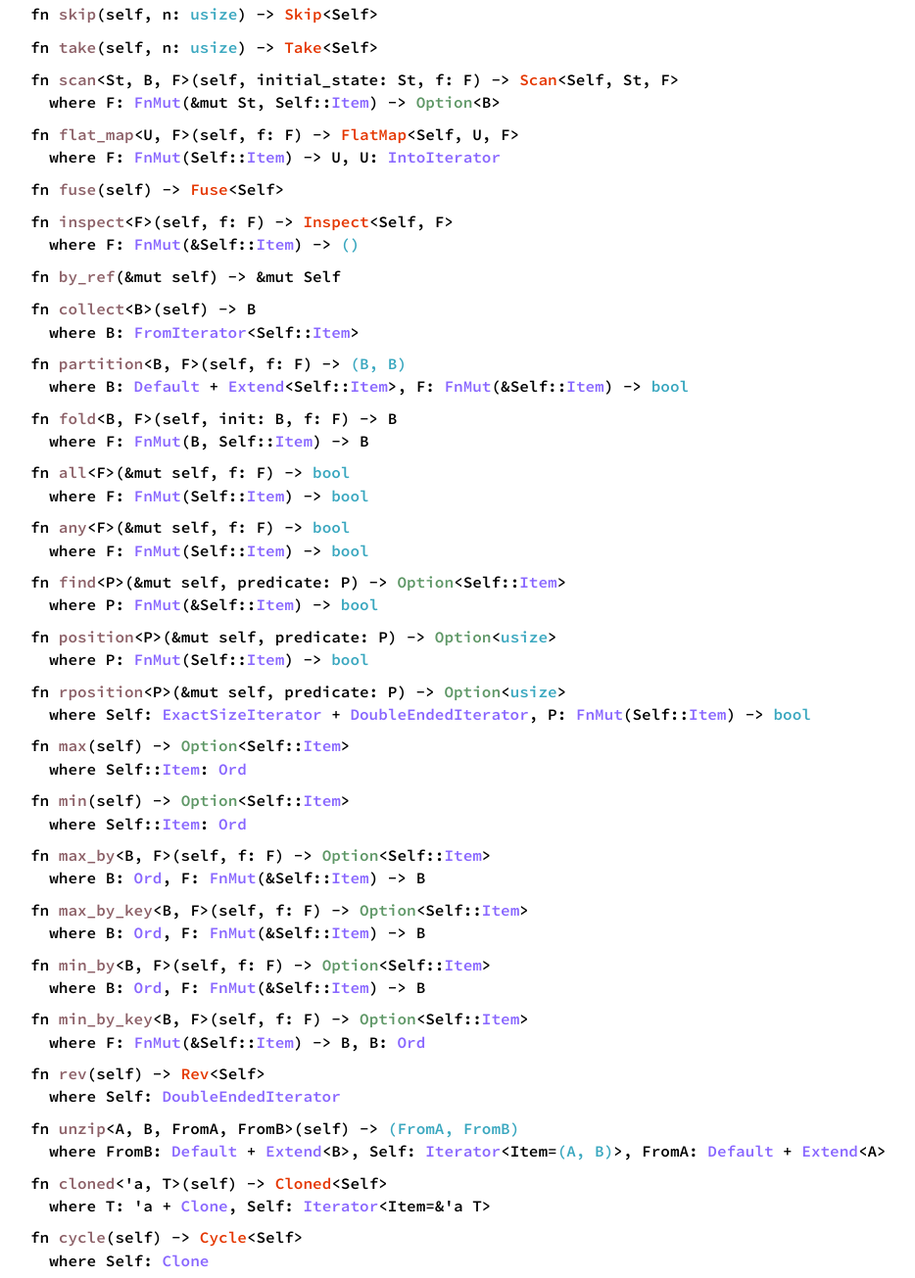
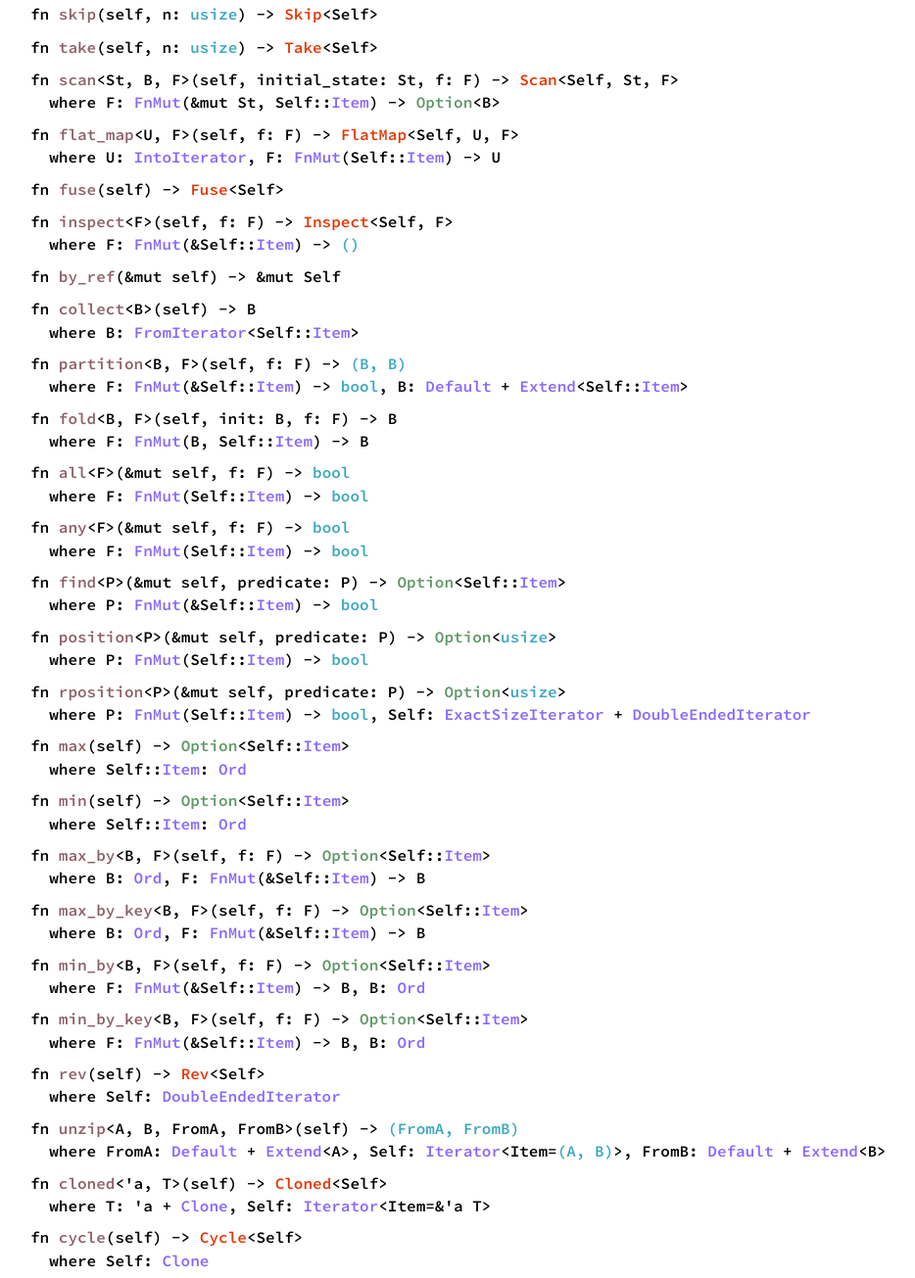
Before and after one commit to jsgf/rust-hdrhistogram, a plain HTML site: page doc/hdrhistogram/struct.LinearIter.html in a window 1280 px wide. Shown: the part 1047-2352 px from the top of the page at 98% size, without its empty margins (234-1168 px from the left). Drawn offline with Linux system fonts and the light colour scheme.

Commit message:
Travis build 27 docs pushed to gh-pages

```diff
--- a/doc/hdrhistogram/struct.LinearIter.html
+++ b/doc/hdrhistogram/struct.LinearIter.html
@@ -68,26 +68,26 @@
 <h4 id='method.skip' class='method'><code>fn <a href='https://doc.rust-lang.org/nightly/core/iter/trait.Iterator.html#method.skip' class='fnname'>skip</a>(self, n: <a class='primitive' href='https://doc.rust-lang.org/nightly/std/primitive.usize.html'>usize</a>) -&gt; <a class='struct' href='https://doc.rust-lang.org/nightly/core/iter/struct.Skip.html' title='core::iter::Skip'>Skip</a>&lt;Self&gt;</code></h4>
 <h4 id='method.take' class='method'><code>fn <a href='https://doc.rust-lang.org/nightly/core/iter/trait.Iterator.html#method.take' class='fnname'>take</a>(self, n: <a class='primitive' href='https://doc.rust-lang.org/nightly/std/primitive.usize.html'>usize</a>) -&gt; <a class='struct' href='https://doc.rust-lang.org/nightly/core/iter/struct.Take.html' title='core::iter::Take'>Take</a>&lt;Self&gt;</code></h4>
 <h4 id='method.scan' class='method'><code>fn <a href='https://doc.rust-lang.org/nightly/core/iter/trait.Iterator.html#method.scan' class='fnname'>scan</a>&lt;St, B, F&gt;(self, initial_state: St, f: F) -&gt; <a class='struct' href='https://doc.rust-lang.org/nightly/core/iter/struct.Scan.html' title='core::iter::Scan'>Scan</a>&lt;Self, St, F&gt; <span class='where'>where F: <a class='trait' href='https://doc.rust-lang.org/nightly/core/ops/trait.FnMut.html' title='core::ops::FnMut'>FnMut</a>(&amp;mut St, Self::<a class='trait' href='https://doc.rust-lang.org/nightly/core/iter/trait.Iterator.html' title='core::iter::Iterator'>Item</a>) -&gt; <a class='enum' href='https://doc.rust-lang.org/nightly/core/option/enum.Option.html' title='core::option::Option'>Option</a>&lt;B&gt;</span></code></h4>
-<h4 id='method.flat_map' class='method'><code>fn <a href='https://doc.rust-lang.org/nightly/core/iter/trait.Iterator.html#method.flat_map' class='fnname'>flat_map</a>&lt;U, F&gt;(self, f: F) -&gt; <a class='struct' href='https://doc.rust-lang.org/nightly/core/iter/struct.FlatMap.html' title='core::iter::FlatMap'>FlatMap</a>&lt;Self, U, F&gt; <span class='where'>where F: <a class='trait' href='https://doc.rust-lang.org/nightly/core/ops/trait.FnMut.html' title='core::ops::FnMut'>FnMut</a>(Self::<a class='trait' href='https://doc.rust-lang.org/nightly/core/iter/trait.Iterator.html' title='core::iter::Iterator'>Item</a>) -&gt; U, U: <a class='trait' href='https://doc.rust-lang.org/nightly/core/iter/trait.IntoIterator.html' title='core::iter::IntoIterator'>IntoIterator</a></span></code></h4>
+<h4 id='method.flat_map' class='method'><code>fn <a href='https://doc.rust-lang.org/nightly/core/iter/trait.Iterator.html#method.flat_map' class='fnname'>flat_map</a>&lt;U, F&gt;(self, f: F) -&gt; <a class='struct' href='https://doc.rust-lang.org/nightly/core/iter/struct.FlatMap.html' title='core::iter::FlatMap'>FlatMap</a>&lt;Self, U, F&gt; <span class='where'>where U: <a class='trait' href='https://doc.rust-lang.org/nightly/core/iter/trait.IntoIterator.html' title='core::iter::IntoIterator'>IntoIterator</a>, F: <a class='trait' href='https://doc.rust-lang.org/nightly/core/ops/trait.FnMut.html' title='core::ops::FnMut'>FnMut</a>(Self::<a class='trait' href='https://doc.rust-lang.org/nightly/core/iter/trait.Iterator.html' title='core::iter::Iterator'>Item</a>) -&gt; U</span></code></h4>
 <h4 id='method.fuse' class='method'><code>fn <a href='https://doc.rust-lang.org/nightly/core/iter/trait.Iterator.html#method.fuse' class='fnname'>fuse</a>(self) -&gt; <a class='struct' href='https://doc.rust-lang.org/nightly/core/iter/struct.Fuse.html' title='core::iter::Fuse'>Fuse</a>&lt;Self&gt;</code></h4>
 <h4 id='method.inspect' class='method'><code>fn <a href='https://doc.rust-lang.org/nightly/core/iter/trait.Iterator.html#method.inspect' class='fnname'>inspect</a>&lt;F&gt;(self, f: F) -&gt; <a class='struct' href='https://doc.rust-lang.org/nightly/core/iter/struct.Inspect.html' title='core::iter::Inspect'>Inspect</a>&lt;Self, F&gt; <span class='where'>where F: <a class='trait' href='https://doc.rust-lang.org/nightly/core/ops/trait.FnMut.html' title='core::ops::FnMut'>FnMut</a>(&amp;Self::<a class='trait' href='https://doc.rust-lang.org/nightly/core/iter/trait.Iterator.html' title='core::iter::Iterator'>Item</a>) -&gt; <a class='primitive' href='https://doc.rust-lang.org/nightly/std/primitive.tuple.html'>()</a></span></code></h4>
 <h4 id='method.by_ref' class='method'><code>fn <a href='https://doc.rust-lang.org/nightly/core/iter/trait.Iterator.html#method.by_ref' class='fnname'>by_ref</a>(&amp;mut self) -&gt; &amp;mut Self</code></h4>
 <h4 id='method.collect' class='method'><code>fn <a href='https://doc.rust-lang.org/nightly/core/iter/trait.Iterator.html#method.collect' class='fnname'>collect</a>&lt;B&gt;(self) -&gt; B <span class='where'>where B: <a class='trait' href='https://doc.rust-lang.org/nightly/core/iter/trait.FromIterator.html' title='core::iter::FromIterator'>FromIterator</a>&lt;Self::<a class='trait' href='https://doc.rust-lang.org/nightly/core/iter/trait.Iterator.html' title='core::iter::Iterator'>Item</a>&gt;</span></code></h4>
-<h4 id='method.partition' class='method'><code>fn <a href='https://doc.rust-lang.org/nightly/core/iter/trait.Iterator.html#method.partition' class='fnname'>partition</a>&lt;B, F&gt;(self, f: F) -&gt; <a class='primitive' href='https://doc.rust-lang.org/nightly/std/primitive.tuple.html'>(B, B)</a> <span class='where'>where B: <a class='trait' href='https://doc.rust-lang.org/nightly/core/default/trait.Default.html' title='core::default::Default'>Default</a> + <a class='trait' href='https://doc.rust-lang.org/nightly/core/iter/trait.Extend.html' title='core::iter::Extend'>Extend</a>&lt;Self::<a class='trait' href='https://doc.rust-lang.org/nightly/core/iter/trait.Iterator.html' title='core::iter::Iterator'>Item</a>&gt;, F: <a class='trait' href='https://doc.rust-lang.org/nightly/core/ops/trait.FnMut.html' title='core::ops::FnMut'>FnMut</a>(&amp;Self::<a class='trait' href='https://doc.rust-lang.org/nightly/core/iter/trait.Iterator.html' title='core::iter::Iterator'>Item</a>) -&gt; <a class='primitive' href='https://doc.rust-lang.org/nightly/std/primitive.bool.html'>bool</a></span></code></h4>
+<h4 id='method.partition' class='method'><code>fn <a href='https://doc.rust-lang.org/nightly/core/iter/trait.Iterator.html#method.partition' class='fnname'>partition</a>&lt;B, F&gt;(self, f: F) -&gt; <a class='primitive' href='https://doc.rust-lang.org/nightly/std/primitive.tuple.html'>(B, B)</a> <span class='where'>where F: <a class='trait' href='https://doc.rust-lang.org/nightly/core/ops/trait.FnMut.html' title='core::ops::FnMut'>FnMut</a>(&amp;Self::<a class='trait' href='https://doc.rust-lang.org/nightly/core/iter/trait.Iterator.html' title='core::iter::Iterator'>Item</a>) -&gt; <a class='primitive' href='https://doc.rust-lang.org/nightly/std/primitive.bool.html'>bool</a>, B: <a class='trait' href='https://doc.rust-lang.org/nightly/core/default/trait.Default.html' title='core::default::Default'>Default</a> + <a class='trait' href='https://doc.rust-lang.org/nightly/core/iter/trait.Extend.html' title='core::iter::Extend'>Extend</a>&lt;Self::<a class='trait' href='https://doc.rust-lang.org/nightly/core/iter/trait.Iterator.html' title='core::iter::Iterator'>Item</a>&gt;</span></code></h4>
 <h4 id='method.fold' class='method'><code>fn <a href='https://doc.rust-lang.org/nightly/core/iter/trait.Iterator.html#method.fold' class='fnname'>fold</a>&lt;B, F&gt;(self, init: B, f: F) -&gt; B <span class='where'>where F: <a class='trait' href='https://doc.rust-lang.org/nightly/core/ops/trait.FnMut.html' title='core::ops::FnMut'>FnMut</a>(B, Self::<a class='trait' href='https://doc.rust-lang.org/nightly/core/iter/trait.Iterator.html' title='core::iter::Iterator'>Item</a>) -&gt; B</span></code></h4>
 <h4 id='method.all' class='method'><code>fn <a href='https://doc.rust-lang.org/nightly/core/iter/trait.Iterator.html#method.all' class='fnname'>all</a>&lt;F&gt;(&amp;mut self, f: F) -&gt; <a class='primitive' href='https://doc.rust-lang.org/nightly/std/primitive.bool.html'>bool</a> <span class='where'>where F: <a class='trait' href='https://doc.rust-lang.org/nightly/core/ops/trait.FnMut.html' title='core::ops::FnMut'>FnMut</a>(Self::<a class='trait' href='https://doc.rust-lang.org/nightly/core/iter/trait.Iterator.html' title='core::iter::Iterator'>Item</a>) -&gt; <a class='primitive' href='https://doc.rust-lang.org/nightly/std/primitive.bool.html'>bool</a></span></code></h4>
 <h4 id='method.any' class='method'><code>fn <a href='https://doc.rust-lang.org/nightly/core/iter/trait.Iterator.html#method.any' class='fnname'>any</a>&lt;F&gt;(&amp;mut self, f: F) -&gt; <a class='primitive' href='https://doc.rust-lang.org/nightly/std/primitive.bool.html'>bool</a> <span class='where'>where F: <a class='trait' href='https://doc.rust-lang.org/nightly/core/ops/trait.FnMut.html' title='core::ops::FnMut'>FnMut</a>(Self::<a class='trait' href='https://doc.rust-lang.org/nightly/core/iter/trait.Iterator.html' title='core::iter::Iterator'>Item</a>) -&gt; <a class='primitive' href='https://doc.rust-lang.org/nightly/std/primitive.bool.html'>bool</a></span></code></h4>
 <h4 id='method.find' class='method'><code>fn <a href='https://doc.rust-lang.org/nightly/core/iter/trait.Iterator.html#method.find' class='fnname'>find</a>&lt;P&gt;(&amp;mut self, predicate: P) -&gt; <a class='enum' href='https://doc.rust-lang.org/nightly/core/option/enum.Option.html' title='core::option::Option'>Option</a>&lt;Self::<a class='trait' href='https://doc.rust-lang.org/nightly/core/iter/trait.Iterator.html' title='core::iter::Iterator'>Item</a>&gt; <span class='where'>where P: <a class='trait' href='https://doc.rust-lang.org/nightly/core/ops/trait.FnMut.html' title='core::ops::FnMut'>FnMut</a>(&amp;Self::<a class='trait' href='https://doc.rust-lang.org/nightly/core/iter/trait.Iterator.html' title='core::iter::Iterator'>Item</a>) -&gt; <a class='primitive' href='https://doc.rust-lang.org/nightly/std/primitive.bool.html'>bool</a></span></code></h4>
 <h4 id='method.position' class='method'><code>fn <a href='https://doc.rust-lang.org/nightly/core/iter/trait.Iterator.html#method.position' class='fnname'>position</a>&lt;P&gt;(&amp;mut self, predicate: P) -&gt; <a class='enum' href='https://doc.rust-lang.org/nightly/core/option/enum.Option.html' title='core::option::Option'>Option</a>&lt;<a class='primitive' href='https://doc.rust-lang.org/nightly/std/primitive.usize.html'>usize</a>&gt; <span class='where'>where P: <a class='trait' href='https://doc.rust-lang.org/nightly/core/ops/trait.FnMut.html' title='core::ops::FnMut'>FnMut</a>(Self::<a class='trait' href='https://doc.rust-lang.org/nightly/core/iter/trait.Iterator.html' title='core::iter::Iterator'>Item</a>) -&gt; <a class='primitive' href='https://doc.rust-lang.org/nightly/std/primitive.bool.html'>bool</a></span></code></h4>
-<h4 id='method.rposition' class='method'><code>fn <a href='https://doc.rust-lang.org/nightly/core/iter/trait.Iterator.html#method.rposition' class='fnname'>rposition</a>&lt;P&gt;(&amp;mut self, predicate: P) -&gt; <a class='enum' href='https://doc.rust-lang.org/nightly/core/option/enum.Option.html' title='core::option::Option'>Option</a>&lt;<a class='primitive' href='https://doc.rust-lang.org/nightly/std/primitive.usize.html'>usize</a>&gt; <span class='where'>where Self: <a class='trait' href='https://doc.rust-lang.org/nightly/core/iter/trait.ExactSizeIterator.html' title='core::iter::ExactSizeIterator'>ExactSizeIterator</a> + <a class='trait' href='https://doc.rust-lang.org/nightly/core/iter/trait.DoubleEndedIterator.html' title='core::iter::DoubleEndedIterator'>DoubleEndedIterator</a>, P: <a class='trait' href='https://doc.rust-lang.org/nightly/core/ops/trait.FnMut.html' title='core::ops::FnMut'>FnMut</a>(Self::<a class='trait' href='https://doc.rust-lang.org/nightly/core/iter/trait.Iterator.html' title='core::iter::Iterator'>Item</a>) -&gt; <a class='primitive' href='https://doc.rust-lang.org/nightly/std/primitive.bool.html'>bool</a></span></code></h4>
+<h4 id='method.rposition' class='method'><code>fn <a href='https://doc.rust-lang.org/nightly/core/iter/trait.Iterator.html#method.rposition' class='fnname'>rposition</a>&lt;P&gt;(&amp;mut self, predicate: P) -&gt; <a class='enum' href='https://doc.rust-lang.org/nightly/core/option/enum.Option.html' title='core::option::Option'>Option</a>&lt;<a class='primitive' href='https://doc.rust-lang.org/nightly/std/primitive.usize.html'>usize</a>&gt; <span class='where'>where P: <a class='trait' href='https://doc.rust-lang.org/nightly/core/ops/trait.FnMut.html' title='core::ops::FnMut'>FnMut</a>(Self::<a class='trait' href='https://doc.rust-lang.org/nightly/core/iter/trait.Iterator.html' title='core::iter::Iterator'>Item</a>) -&gt; <a class='primitive' href='https://doc.rust-lang.org/nightly/std/primitive.bool.html'>bool</a>, Self: <a class='trait' href='https://doc.rust-lang.org/nightly/core/iter/trait.ExactSizeIterator.html' title='core::iter::ExactSizeIterator'>ExactSizeIterator</a> + <a class='trait' href='https://doc.rust-lang.org/nightly/core/iter/trait.DoubleEndedIterator.html' title='core::iter::DoubleEndedIterator'>DoubleEndedIterator</a></span></code></h4>
 <h4 id='method.max' class='method'><code>fn <a href='https://doc.rust-lang.org/nightly/core/iter/trait.Iterator.html#method.max' class='fnname'>max</a>(self) -&gt; <a class='enum' href='https://doc.rust-lang.org/nightly/core/option/enum.Option.html' title='core::option::Option'>Option</a>&lt;Self::<a class='trait' href='https://doc.rust-lang.org/nightly/core/iter/trait.Iterator.html' title='core::iter::Iterator'>Item</a>&gt; <span class='where'>where Self::<a class='trait' href='https://doc.rust-lang.org/nightly/core/iter/trait.Iterator.html' title='core::iter::Iterator'>Item</a>: <a class='trait' href='https://doc.rust-lang.org/nightly/core/cmp/trait.Ord.html' title='core::cmp::Ord'>Ord</a></span></code></h4>
 <h4 id='method.min' class='method'><code>fn <a href='https://doc.rust-lang.org/nightly/core/iter/trait.Iterator.html#method.min' class='fnname'>min</a>(self) -&gt; <a class='enum' href='https://doc.rust-lang.org/nightly/core/option/enum.Option.html' title='core::option::Option'>Option</a>&lt;Self::<a class='trait' href='https://doc.rust-lang.org/nightly/core/iter/trait.Iterator.html' title='core::iter::Iterator'>Item</a>&gt; <span class='where'>where Self::<a class='trait' href='https://doc.rust-lang.org/nightly/core/iter/trait.Iterator.html' title='core::iter::Iterator'>Item</a>: <a class='trait' href='https://doc.rust-lang.org/nightly/core/cmp/trait.Ord.html' title='core::cmp::Ord'>Ord</a></span></code></h4>
 <h4 id='method.max_by' class='method'><code>fn <a href='https://doc.rust-lang.org/nightly/core/iter/trait.Iterator.html#method.max_by' class='fnname'>max_by</a>&lt;B, F&gt;(self, f: F) -&gt; <a class='enum' href='https://doc.rust-lang.org/nightly/core/option/enum.Option.html' title='core::option::Option'>Option</a>&lt;Self::<a class='trait' href='https://doc.rust-lang.org/nightly/core/iter/trait.Iterator.html' title='core::iter::Iterator'>Item</a>&gt; <span class='where'>where B: <a class='trait' href='https://doc.rust-lang.org/nightly/core/cmp/trait.Ord.html' title='core::cmp::Ord'>Ord</a>, F: <a class='trait' href='https://doc.rust-lang.org/nightly/core/ops/trait.FnMut.html' title='core::ops::FnMut'>FnMut</a>(&amp;Self::<a class='trait' href='https://doc.rust-lang.org/nightly/core/iter/trait.Iterator.html' title='core::iter::Iterator'>Item</a>) -&gt; B</span></code></h4>
 <h4 id='method.max_by_key' class='method'><code>fn <a href='https://doc.rust-lang.org/nightly/core/iter/trait.Iterator.html#method.max_by_key' class='fnname'>max_by_key</a>&lt;B, F&gt;(self, f: F) -&gt; <a class='enum' href='https://doc.rust-lang.org/nightly/core/option/enum.Option.html' title='core::option::Option'>Option</a>&lt;Self::<a class='trait' href='https://doc.rust-lang.org/nightly/core/iter/trait.Iterator.html' title='core::iter::Iterator'>Item</a>&gt; <span class='where'>where B: <a class='trait' href='https://doc.rust-lang.org/nightly/core/cmp/trait.Ord.html' title='core::cmp::Ord'>Ord</a>, F: <a class='trait' href='https://doc.rust-lang.org/nightly/core/ops/trait.FnMut.html' title='core::ops::FnMut'>FnMut</a>(&amp;Self::<a class='trait' href='https://doc.rust-lang.org/nightly/core/iter/trait.Iterator.html' title='core::iter::Iterator'>Item</a>) -&gt; B</span></code></h4>
-<h4 id='method.min_by' class='method'><code>fn <a href='https://doc.rust-lang.org/nightly/core/iter/trait.Iterator.html#method.min_by' class='fnname'>min_by</a>&lt;B, F&gt;(self, f: F) -&gt; <a class='enum' href='https://doc.rust-lang.org/nightly/core/option/enum.Option.html' title='core::option::Option'>Option</a>&lt;Self::<a class='trait' href='https://doc.rust-lang.org/nightly/core/iter/trait.Iterator.html' title='core::iter::Iterator'>Item</a>&gt; <span class='where'>where B: <a class='trait' href='https://doc.rust-lang.org/nightly/core/cmp/trait.Ord.html' title='core::cmp::Ord'>Ord</a>, F: <a class='trait' href='https://doc.rust-lang.org/nightly/core/ops/trait.FnMut.html' title='core::ops::FnMut'>FnMut</a>(&amp;Self::<a class='trait' href='https://doc.rust-lang.org/nightly/core/iter/trait.Iterator.html' title='core::iter::Iterator'>Item</a>) -&gt; B</span></code></h4>
+<h4 id='method.min_by' class='method'><code>fn <a href='https://doc.rust-lang.org/nightly/core/iter/trait.Iterator.html#method.min_by' class='fnname'>min_by</a>&lt;B, F&gt;(self, f: F) -&gt; <a class='enum' href='https://doc.rust-lang.org/nightly/core/option/enum.Option.html' title='core::option::Option'>Option</a>&lt;Self::<a class='trait' href='https://doc.rust-lang.org/nightly/core/iter/trait.Iterator.html' title='core::iter::Iterator'>Item</a>&gt; <span class='where'>where F: <a class='trait' href='https://doc.rust-lang.org/nightly/core/ops/trait.FnMut.html' title='core::ops::FnMut'>FnMut</a>(&amp;Self::<a class='trait' href='https://doc.rust-lang.org/nightly/core/iter/trait.Iterator.html' title='core::iter::Iterator'>Item</a>) -&gt; B, B: <a class='trait' href='https://doc.rust-lang.org/nightly/core/cmp/trait.Ord.html' title='core::cmp::Ord'>Ord</a></span></code></h4>
 <h4 id='method.min_by_key' class='method'><code>fn <a href='https://doc.rust-lang.org/nightly/core/iter/trait.Iterator.html#method.min_by_key' class='fnname'>min_by_key</a>&lt;B, F&gt;(self, f: F) -&gt; <a class='enum' href='https://doc.rust-lang.org/nightly/core/option/enum.Option.html' title='core::option::Option'>Option</a>&lt;Self::<a class='trait' href='https://doc.rust-lang.org/nightly/core/iter/trait.Iterator.html' title='core::iter::Iterator'>Item</a>&gt; <span class='where'>where F: <a class='trait' href='https://doc.rust-lang.org/nightly/core/ops/trait.FnMut.html' title='core::ops::FnMut'>FnMut</a>(&amp;Self::<a class='trait' href='https://doc.rust-lang.org/nightly/core/iter/trait.Iterator.html' title='core::iter::Iterator'>Item</a>) -&gt; B, B: <a class='trait' href='https://doc.rust-lang.org/nightly/core/cmp/trait.Ord.html' title='core::cmp::Ord'>Ord</a></span></code></h4>
 <h4 id='method.rev' class='method'><code>fn <a href='https://doc.rust-lang.org/nightly/core/iter/trait.Iterator.html#method.rev' class='fnname'>rev</a>(self) -&gt; <a class='struct' href='https://doc.rust-lang.org/nightly/core/iter/struct.Rev.html' title='core::iter::Rev'>Rev</a>&lt;Self&gt; <span class='where'>where Self: <a class='trait' href='https://doc.rust-lang.org/nightly/core/iter/trait.DoubleEndedIterator.html' title='core::iter::DoubleEndedIterator'>DoubleEndedIterator</a></span></code></h4>
-<h4 id='method.unzip' class='method'><code>fn <a href='https://doc.rust-lang.org/nightly/core/iter/trait.Iterator.html#method.unzip' class='fnname'>unzip</a>&lt;A, B, FromA, FromB&gt;(self) -&gt; <a class='primitive' href='https://doc.rust-lang.org/nightly/std/primitive.tuple.html'>(FromA, FromB)</a> <span class='where'>where FromB: <a class='trait' href='https://doc.rust-lang.org/nightly/core/default/trait.Default.html' title='core::default::Default'>Default</a> + <a class='trait' href='https://doc.rust-lang.org/nightly/core/iter/trait.Extend.html' title='core::iter::Extend'>Extend</a>&lt;B&gt;, Self: <a class='trait' href='https://doc.rust-lang.org/nightly/core/iter/trait.Iterator.html' title='core::iter::Iterator'>Iterator</a>&lt;Item=<a class='primitive' href='https://doc.rust-lang.org/nightly/std/primitive.tuple.html'>(A, B)</a>&gt;, FromA: <a class='trait' href='https://doc.rust-lang.org/nightly/core/default/trait.Default.html' title='core::default::Default'>Default</a> + <a class='trait' href='https://doc.rust-lang.org/nightly/core/iter/trait.Extend.html' title='core::iter::Extend'>Extend</a>&lt;A&gt;</span></code></h4>
+<h4 id='method.unzip' class='method'><code>fn <a href='https://doc.rust-lang.org/nightly/core/iter/trait.Iterator.html#method.unzip' class='fnname'>unzip</a>&lt;A, B, FromA, FromB&gt;(self) -&gt; <a class='primitive' href='https://doc.rust-lang.org/nightly/std/primitive.tuple.html'>(FromA, FromB)</a> <span class='where'>where FromA: <a class='trait' href='https://doc.rust-lang.org/nightly/core/default/trait.Default.html' title='core::default::Default'>Default</a> + <a class='trait' href='https://doc.rust-lang.org/nightly/core/iter/trait.Extend.html' title='core::iter::Extend'>Extend</a>&lt;A&gt;, Self: <a class='trait' href='https://doc.rust-lang.org/nightly/core/iter/trait.Iterator.html' title='core::iter::Iterator'>Iterator</a>&lt;Item=<a class='primitive' href='https://doc.rust-lang.org/nightly/std/primitive.tuple.html'>(A, B)</a>&gt;, FromB: <a class='trait' href='https://doc.rust-lang.org/nightly/core/default/trait.Default.html' title='core::default::Default'>Default</a> + <a class='trait' href='https://doc.rust-lang.org/nightly/core/iter/trait.Extend.html' title='core::iter::Extend'>Extend</a>&lt;B&gt;</span></code></h4>
 <h4 id='method.cloned' class='method'><code>fn <a href='https://doc.rust-lang.org/nightly/core/iter/trait.Iterator.html#method.cloned' class='fnname'>cloned</a>&lt;'a, T&gt;(self) -&gt; <a class='struct' href='https://doc.rust-lang.org/nightly/core/iter/struct.Cloned.html' title='core::iter::Cloned'>Cloned</a>&lt;Self&gt; <span class='where'>where T: 'a + <a class='trait' href='https://doc.rust-lang.org/nightly/core/clone/trait.Clone.html' title='core::clone::Clone'>Clone</a>, Self: <a class='trait' href='https://doc.rust-lang.org/nightly/core/iter/trait.Iterator.html' title='core::iter::Iterator'>Iterator</a>&lt;Item=&amp;'a T&gt;</span></code></h4>
 <h4 id='method.cycle' class='method'><code>fn <a href='https://doc.rust-lang.org/nightly/core/iter/trait.Iterator.html#method.cycle' class='fnname'>cycle</a>(self) -&gt; <a class='struct' href='https://doc.rust-lang.org/nightly/core/iter/struct.Cycle.html' title='core::iter::Cycle'>Cycle</a>&lt;Self&gt; <span class='where'>where Self: <a class='trait' href='https://doc.rust-lang.org/nightly/core/clone/trait.Clone.html' title='core::clone::Clone'>Clone</a></span></code></h4>
 <h4 id='method.sum' class='method'><code>fn <a href='https://doc.rust-lang.org/nightly/core/iter/trait.Iterator.html#method.sum' class='fnname'>sum</a>&lt;S = Self::<a class='trait' href='https://doc.rust-lang.org/nightly/core/iter/trait.Iterator.html' title='core::iter::Iterator'>Item</a>&gt;(self) -&gt; S <span class='where'>where S: <a class='trait' href='https://doc.rust-lang.org/nightly/core/ops/trait.Add.html' title='core::ops::Add'>Add</a>&lt;Self::<a class='trait' href='https://doc.rust-lang.org/nightly/core/iter/trait.Iterator.html' title='core::iter::Iterator'>Item</a>, Output=S&gt; + <a class='trait' href='https://doc.rust-lang.org/nightly/core/num/trait.Zero.html' title='core::num::Zero'>Zero</a></span></code></h4>
```
Also changed, not shown: doc/hdrhistogram/struct.LogIter.html (+5 -5 lines), doc/hdrhistogram/struct.PercentileIter.html (+5 -5 lines), doc/hdrhistogram/struct.RecordedIter.html (+5 -5 lines).
